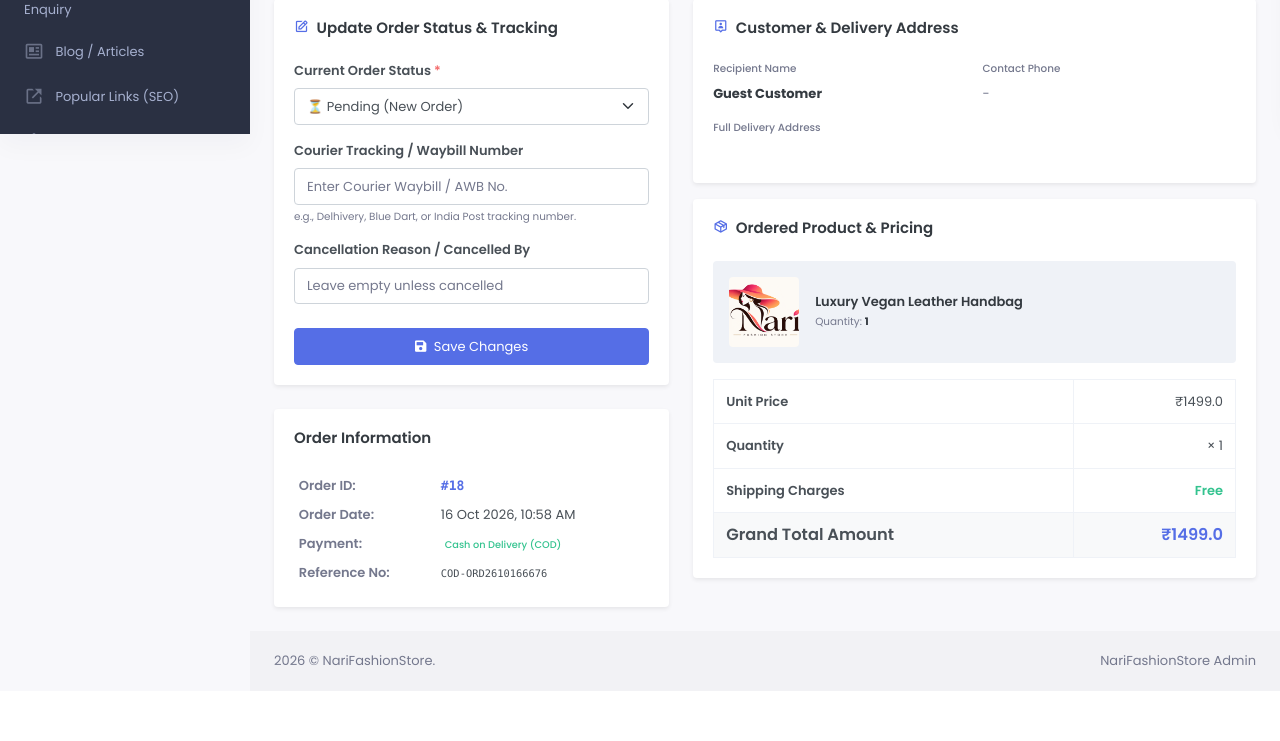
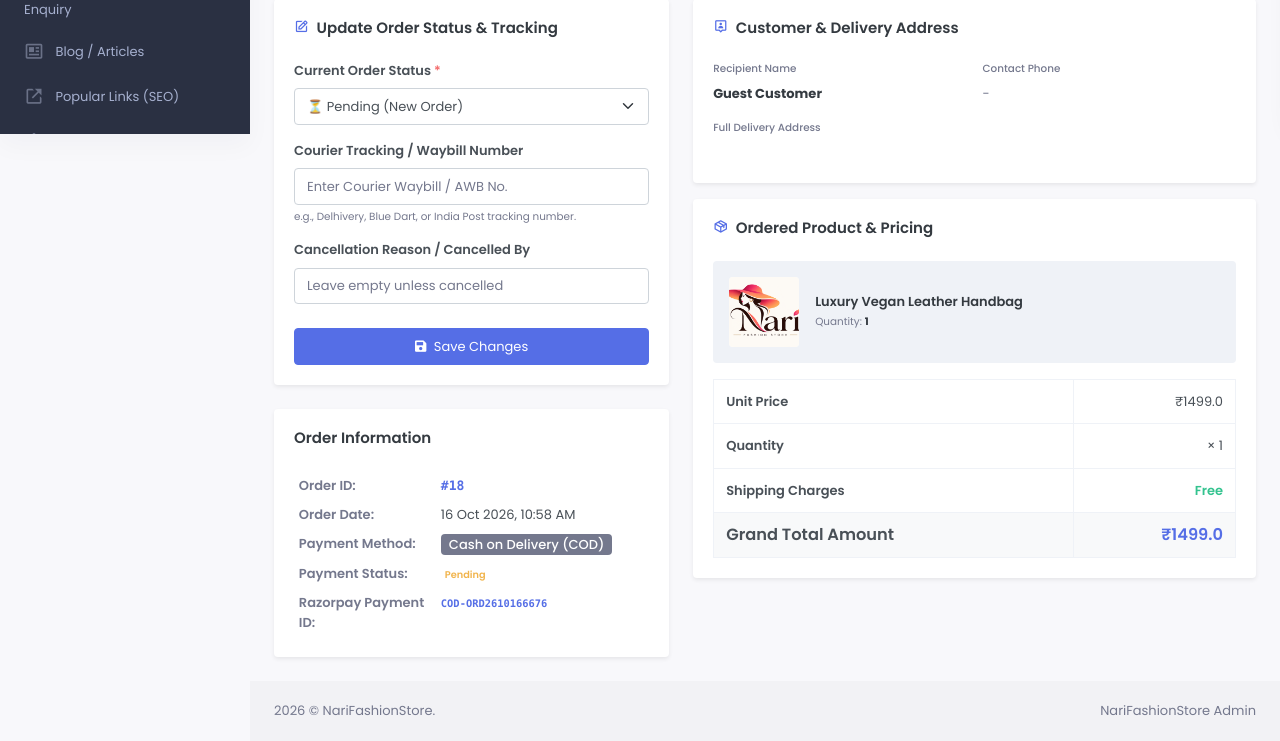
Before and after one commit to himanshuromegamart/indianstylehub, a Django app: page /admin-order-details/18/ in a window 1280 px wide. Shown: the part 666-1407 px from the top of the page. Before the commit the page ends 1357 px from the top, so only its background shows below. Run offline with Django 5.2, Linux system fonts and the light colour scheme; a user stored in the database is signed in; data comes from the database, SQL or seed files in the repository; some libraries are stand-ins or nearby versions.

Commit message:
Fix timezone to IST Asia/Kolkata, fix HttpResponseRedirect NameError, and update order-details payment badge

```diff
--- a/bharatshop/settings.py
+++ b/bharatshop/settings.py
@@ -142,7 +142,7 @@
 
 # Internationalization
 LANGUAGE_CODE = 'en-us'
-TIME_ZONE = 'UTC'
+TIME_ZONE = 'Asia/Kolkata'
 USE_I18N = True
 USE_TZ = True
 
--- a/mainApp/templates/backend/order-details.html
+++ b/mainApp/templates/backend/order-details.html
@@ -91,12 +91,38 @@
                                     <td>{{ order.orderDate|default:"-" }}</td>
                                 </tr>
                                 <tr>
-                                    <th class="text-muted">Payment:</th>
-                                    <td><span class="badge bg-success-subtle text-success border border-success-subtle">Cash on Delivery (COD)</span></td>
+                                    <th class="text-muted">Payment Method:</th>
+                                    <td>
+                                        {% if order.razorpay_payment_id or order.payment_status|lower == 'paid' or order.transactionId and not 'COD' in order.transactionId %}
+                                            <span class="badge bg-success font-size-13 px-2 py-1">
+                                                <i class="bx bx-check-shield me-1"></i> Paid Online (Razorpay)
+                                            </span>
+                                        {% else %}
+                                            <span class="badge bg-secondary font-size-13 px-2 py-1">
+                                                Cash on Delivery (COD)
+                                            </span>
+                                        {% endif %}
+                                    </td>
                                 </tr>
                                 <tr>
-                                    <th class="text-muted">Reference No:</th>
-                                    <td><small class="font-monospace">{{ order.transactionId|default:"COD" }}</small></td>
+                                    <th class="text-muted">Payment Status:</th>
+                                    <td>
+                                        {% if order.payment_status|lower == 'paid' or order.razorpay_payment_id %}
+                                            <span class="badge bg-success-subtle text-success border border-success-subtle fw-bold">
+                                                <i class="bx bx-check-circle me-1"></i> Paid (Captured)
+                                            </span>
+                                        {% else %}
+                                            <span class="badge bg-warning-subtle text-warning border border-warning-subtle fw-bold">
+                                                {{ order.payment_status|default:"Pending" }}
+                                            </span>
+                                        {% endif %}
+                                    </td>
+                                </tr>
+                                <tr>
+                                    <th class="text-muted">Razorpay Payment ID:</th>
+                                    <td>
+                                        <small class="font-monospace text-primary fw-bold">{{ order.razorpay_payment_id|default:order.transactionId|default:"-" }}</small>
+                                    </td>
                                 </tr>
                             </tbody>
                         </table>
--- a/mainApp/templates/backend/orders.html
+++ b/mainApp/templates/backend/orders.html
@@ -147,6 +147,11 @@
                                     <span class="badge bg-warning text-dark">Pending</span>
                                     {% elif item.orderStatus|lower == "confirmed" %}
                                     <span class="badge bg-info text-white">Confirmed</span>
+                                    {% if item.payment_status|lower == 'paid' or item.razorpay_payment_id %}
+                                    <span class="badge bg-success-subtle text-success border border-success-subtle d-inline-block mt-1" style="font-size: 10.5px;">
+                                        <i class="bx bx-check-shield"></i> Paid Online
+                                    </span>
+                                    {% endif %}
                                     {% elif item.orderStatus|lower == "shipped" %}
                                     <span class="badge bg-primary">Shipped</span>
                                     {% elif item.orderStatus|lower == "delivered" %}
--- a/mainApp/views.py
+++ b/mainApp/views.py
@@ -1302,7 +1302,7 @@
                 except Exception:
                     address_obj = None
 
-            now_str = datetime.now().strftime("%d %b %Y, %I:%M %p")
+            now_str = timezone.localtime(timezone.now()).strftime("%d %b %Y, %I:%M %p")
             rand_suffix = random.randint(1000, 9999)
             order_number = f"ORD{datetime.now().strftime('%y%m%d')}{rand_suffix}"
 
@@ -2447,7 +2447,7 @@
     if buyer:
         address_obj = Address.objects.filter(buyer=buyer).order_by('-id').first()
 
-    now_str = datetime.now().strftime("%d %b %Y, %I:%M %p")
+    now_str = timezone.localtime(timezone.now()).strftime("%d %b %Y, %I:%M %p")
 
     # Read cart items
     cart_items = []
@@ -2816,7 +2816,7 @@
         redirect_url = f"/order-confirmation/?order_number={ord_num}&payment_id={razorpay_payment_id}"
 
         if not is_json:
-            return HttpResponseRedirect(redirect_url)
+            return redirect(redirect_url)
 
         return JsonResponse({
             'status': 'success',
```
